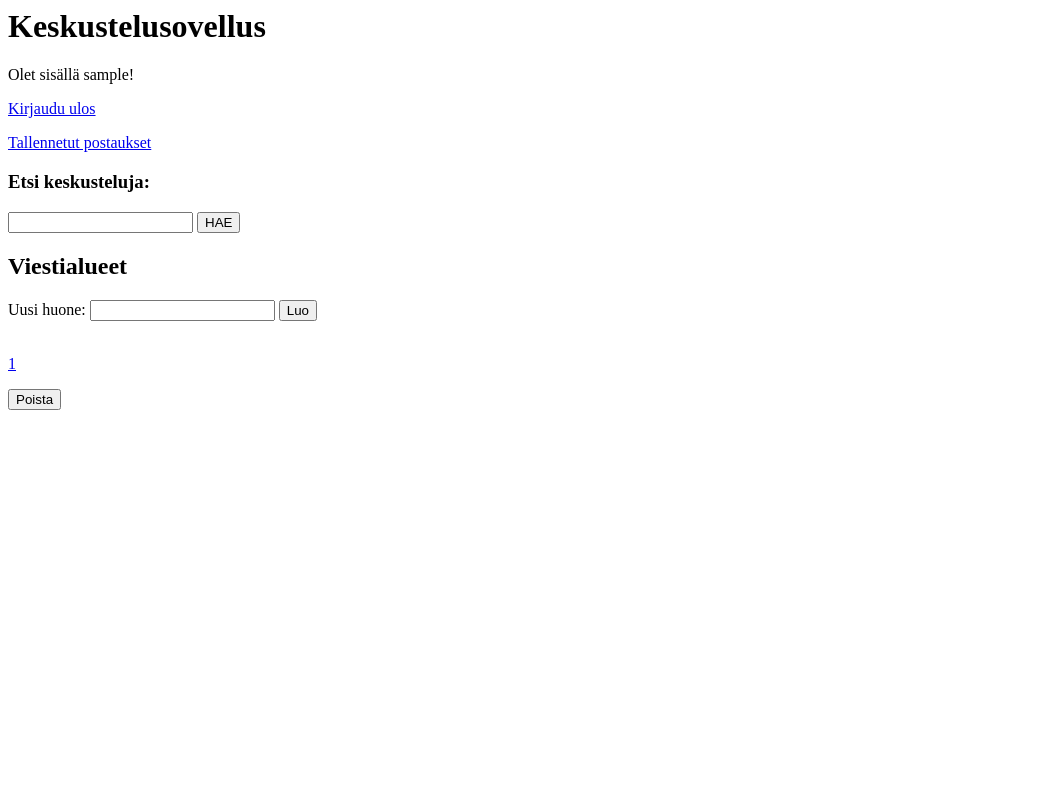
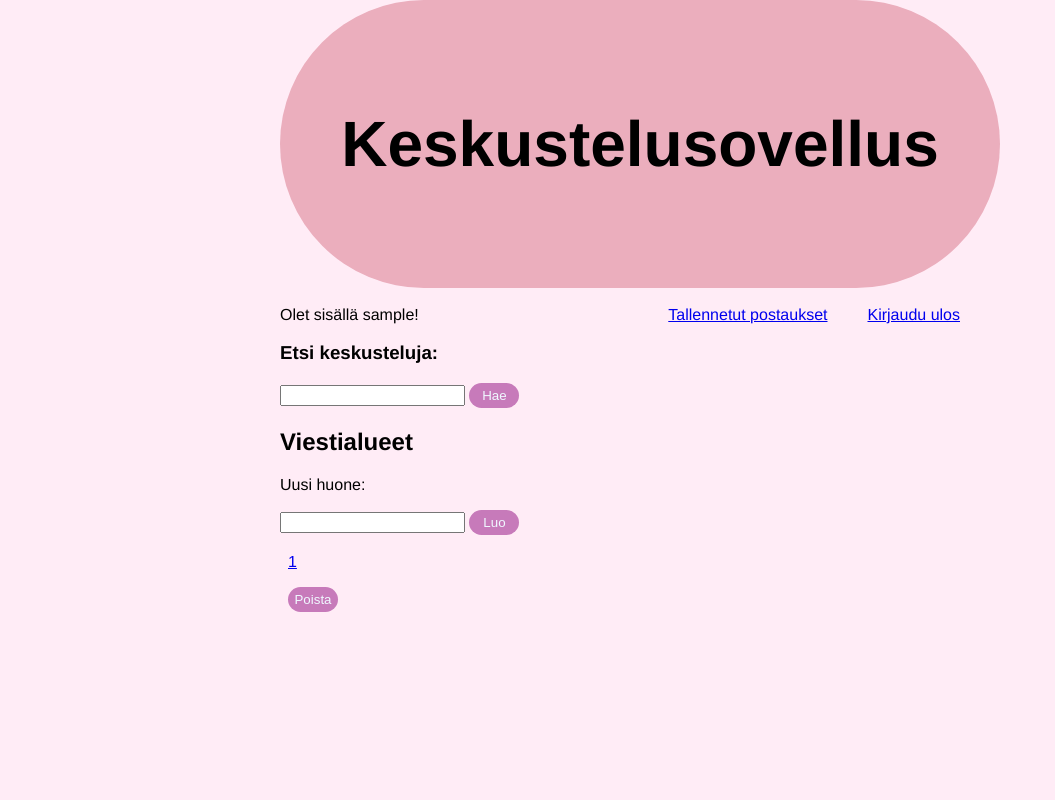
Before and after one commit to imriina/Keskustelusovellus, a Flask app: template templates/index.html in a window 1280 px wide. Shown: the whole page, without its empty margins (0-1055 px from the left). Run offline with Flask 3, Linux system fonts and the light colour scheme; the visitor is signed in with stand-in values (Sample User, id 1); the template is opened without the code that fills it: most values are stand-ins (such as "Sample title", 1, 10 or a date in 2020).

Commit message:
started css

```diff
--- a/static/main.css
+++ b/static/main.css
@@ -0,0 +1,45 @@
+body {
+    margin: auto;
+    max-width: 45em;
+    font-family: 'Helvetica', 'Arial', sans-serif;
+    background-color: rgb(255, 236, 246);
+}
+
+.header {
+    background: rgb(235, 174, 189);
+    font-weight: bold;
+    padding: 2em 1em;
+    font-size: 2em;
+    border-radius: 200px;
+    text-align: center;
+}
+
+
+
+nav li {
+    display: inline-block;
+    padding: 0 .5em;
+}
+
+.buttons a {
+    display: block;
+    float: right;
+    margin-right: 40px;
+
+}
+
+#pressingbutton{
+    padding:5px;
+    border: none;
+    text-align: center;
+    width: auto;
+    min-width: 50px;
+    margin: auto 0 auto auto;
+    background: rgb(199, 122, 186);
+    color: aliceblue;
+    border-radius: 200px;
+}
+
+#pressingbutton:hover {
+    background: rgb(169, 92, 156); /* Darken the background color on hover */
+}
--- a/templates/index.html
+++ b/templates/index.html
@@ -1,12 +1,21 @@
-<h1>Keskustelusovellus</h1>
+<!DOCTYPE html>
+<link rel="stylesheet" href="/static/main.css">
+<meta name="viewport" content="width=device-width, initial-scale=1">
+<html lang="fin">
 
+<div class="header">
+    <h1>Keskustelusovellus</h1>
+    </div>
+
+<br>
+
+<body>
 {%if session.username%}
-    <p>Olet sisällä {{ session.username }}!</p>
-
+<div class="buttons">
+    Olet sisällä {{ session.username }}!
     <a href="/logout"> Kirjaudu ulos</a>
-    </p>
     <a href="/savedposts">Tallennetut postaukset</a>
-    </p>
+</div>
 
 {%endif%}
 
@@ -24,7 +33,7 @@
 </p>
 <form action="/search" method="POST">
     <input type="text" name="key">
-    <input type="submit" value="HAE">
+    <input id="pressingbutton" type="submit" value="Hae">
     <input type="hidden" name="csrf_token" value="{{ session.csrf_token }}">
 </form>
 
@@ -35,25 +44,33 @@
 {% if session.admin == 1%}
     <form action="/createroom" method="POST">
         Uusi huone:
+        </p>
         <input type="text" name="room">
-        <input type="submit" value="Luo">
+        <input id="pressingbutton" type="submit" value="Luo">
         <input type="hidden" name="csrf_token" value="{{ session.csrf_token }}">
     </form>
 
 
 {% endif %}
 
+</br>
 
 {% for topic in rooms %}
-</br>
+<nav>
+<li>
+
     <a href="/messages/{{topic.room_id}}"> {{ topic[0] }}</a>
     <p>
     {% if session.admin == 1%}
         <form action="/delete_room" method="POST">
             <input type="hidden" name="room_name" value="{{ topic[0] }}">
-            <button type="submit">Poista</button>
+            <input id="pressingbutton" type="submit" value="Poista">
             <input type="hidden" name="csrf_token" value="{{ session.csrf_token }}">
         </form>
     {% endif %}
-</br>
+    <br>
+</nav>
 {% endfor %}
+
+</body>
+</html>
```
Also changed, not shown: templates/login.html (+12 -1 lines), templates/messages.html (+23 -5 lines), templates/post.html (+18 -6 lines), templates/register.html (+13 -1 lines), templates/savedposts.html (+14 -5 lines), templates/search_results.html (+10 -2 lines).
